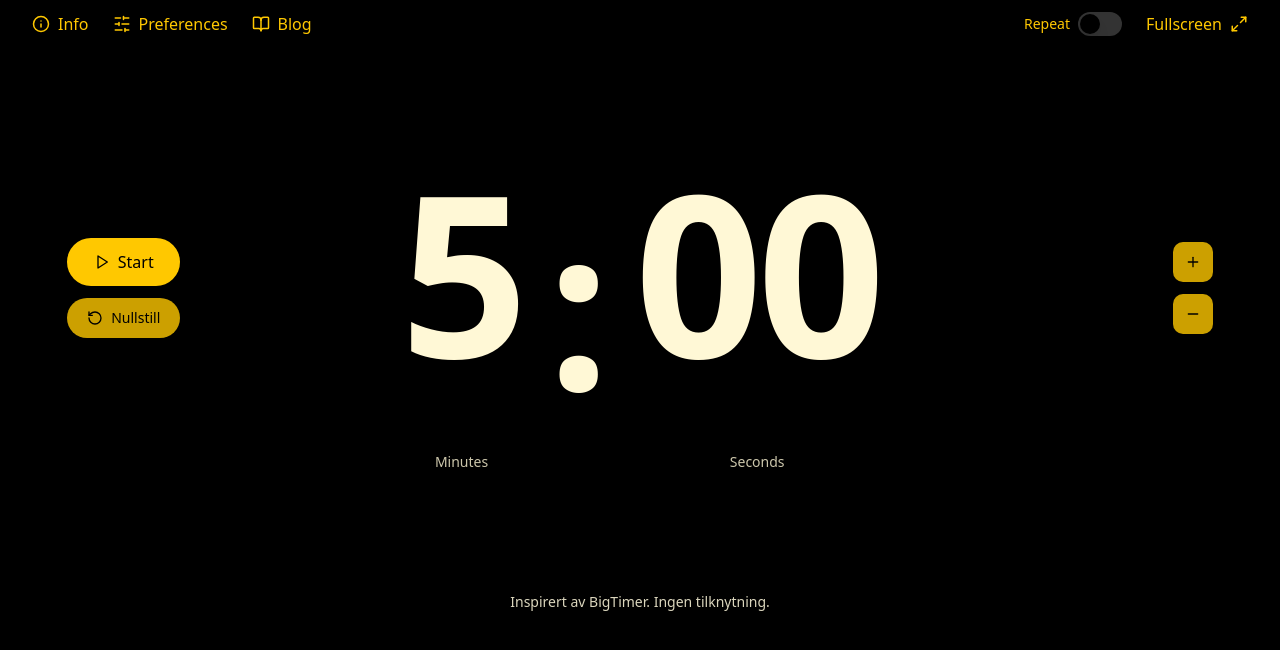
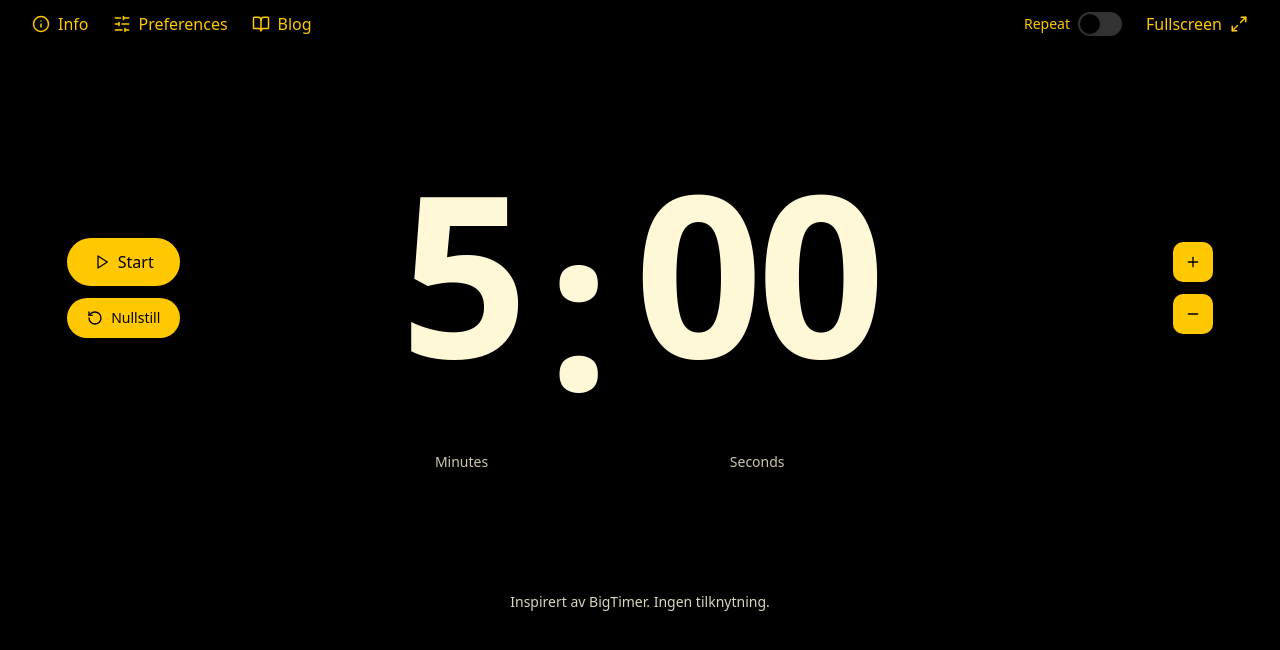
Before and after one commit to emilsvenssonglitsch-cell/StageClock, a React (Vite) app: page / in a window 1280 px wide. Shown: the top 650 px of the page. Built offline with nearby package versions, Linux system fonts and the light colour scheme.

Commit message:
Fiks knapp-lyssetting
Justerer lysstyrken på nullstill- og +-knappene slik at de matcher startknappen.

```diff
--- a/src/components/timer/BigTimer.tsx
+++ b/src/components/timer/BigTimer.tsx
@@ -404,7 +404,7 @@ async function notifyDone() {
                     <span className="flex items-center gap-2"><Play size={18}/> Start</span>
                   )}
                 </Button>
-                <Button onClick={reset} variant="secondary" className="rounded-full h-10 px-5 text-sm shadow-md" aria-label="Nullstill">
+                <Button onClick={reset} className="rounded-full h-10 px-5 text-sm shadow-lg" aria-label="Nullstill">
                   <span className="flex items-center gap-2"><RotateCcw size={16}/> Nullstill</span>
                 </Button>
               </div>
@@ -418,13 +418,13 @@ async function notifyDone() {
                   const decHold = useHold(() => adjustMs(-10_000));
                   return (
                     <>
-                      <Button size="icon" variant="secondary"
+                      <Button size="icon"
                         onMouseDown={incHold.startHold} onMouseUp={incHold.stopHold} onMouseLeave={incHold.stopHold}
                         onTouchStart={incHold.startHold} onTouchEnd={incHold.stopHold}
                         onClick={inc} aria-label="Increase time">
                         <Plus />
                       </Button>
-                      <Button size="icon" variant="secondary"
+                      <Button size="icon"
                         onMouseDown={decHold.startHold} onMouseUp={decHold.stopHold} onMouseLeave={decHold.stopHold}
                         onTouchStart={decHold.startHold} onTouchEnd={decHold.stopHold}
                         onClick={dec} aria-label="Decrease time">
```
